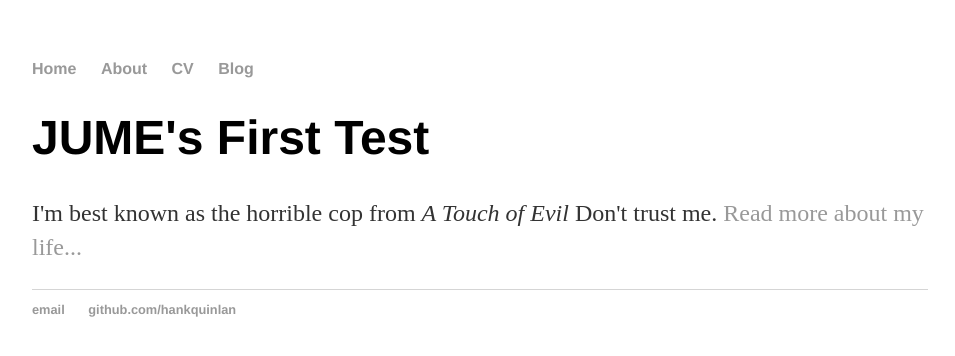
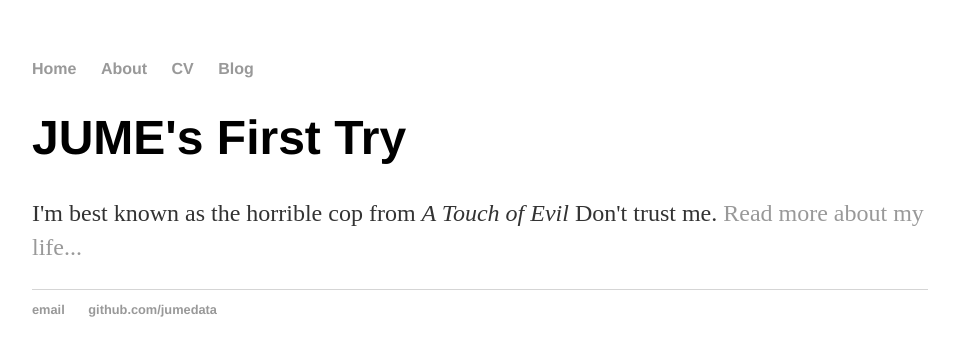
Before and after one commit to jumedata/jume-blog, a Jekyll site: the page built from index.html, in a window 1280 px wide. Shown: the top 356 px of the page, without its empty margins (160-1115 px from the left). Built offline with Jekyll 4.4.1, drawn with Linux system fonts in a browser that asks for light colours.

Commit message:
Update index.html

```diff
--- a/index.html
+++ b/index.html
@@ -1,30 +1,8 @@
-<!DOCTYPE html>
-<html>
-	<head>
-		<title>JUME's Page</title>
-		<!-- link to main stylesheet -->
-		<link rel="stylesheet" type="text/css" href="/jume-blog/css/main.css">
-	</head>
-	<body>
-		<nav>
-    		<ul>
-        		<li><a href="/">Home</a></li>
-	        	<li><a href="/about">About</a></li>
-        		<li><a href="/cv">CV</a></li>
-        		<li><a href="/blog">Blog</a></li>
-    		</ul>
-		</nav>
-		<div class="container">
-    		<div class="blurb">
-        		<h1>JUME's First Test</h1>
-				<p>I'm best known as the horrible cop from <em>A Touch of Evil</em> Don't trust me. <a href="/about">Read more about my life...</a></p>
-    		</div><!-- /.blurb -->
-		</div><!-- /.container -->
-		<footer>
-    		<ul>
-        		<li><a href="mailto:hankquinlanhub@gmail.com">email</a></li>
-        		<li><a href="https://github.com/hankquinlan">github.com/hankquinlan</a></li>
-			</ul>
-		</footer>
-	</body>
-</html>
+---
+layout: default
+title: JUME Test
+---
+<div class="blurb">
+	<h1>JUME's First Try</h1>
+	<p>I'm best known as the horrible cop from <em>A Touch of Evil</em> Don't trust me. <a href="/about">Read more about my life...</a></p>
+</div><!-- /.blurb -->
```
